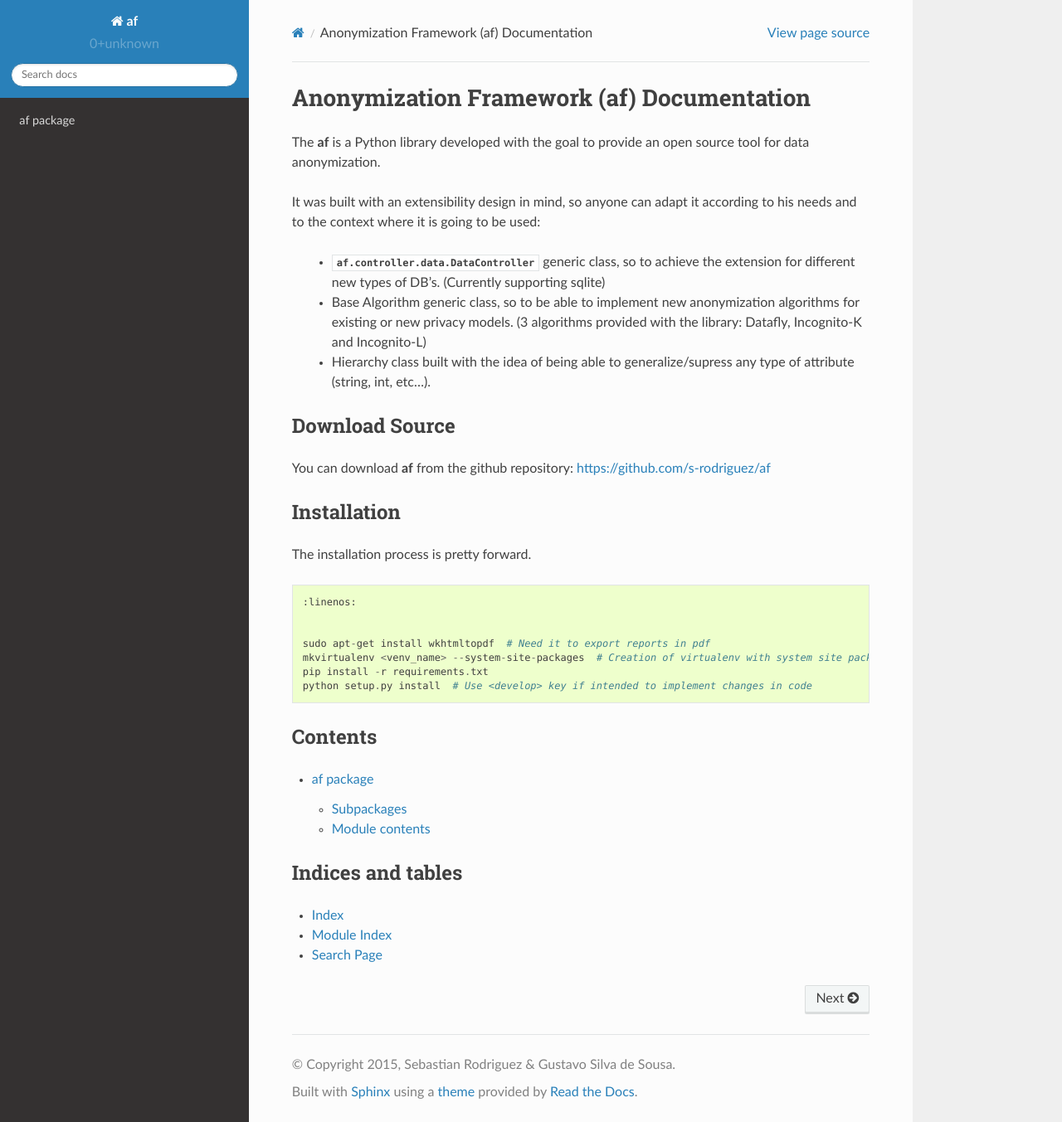
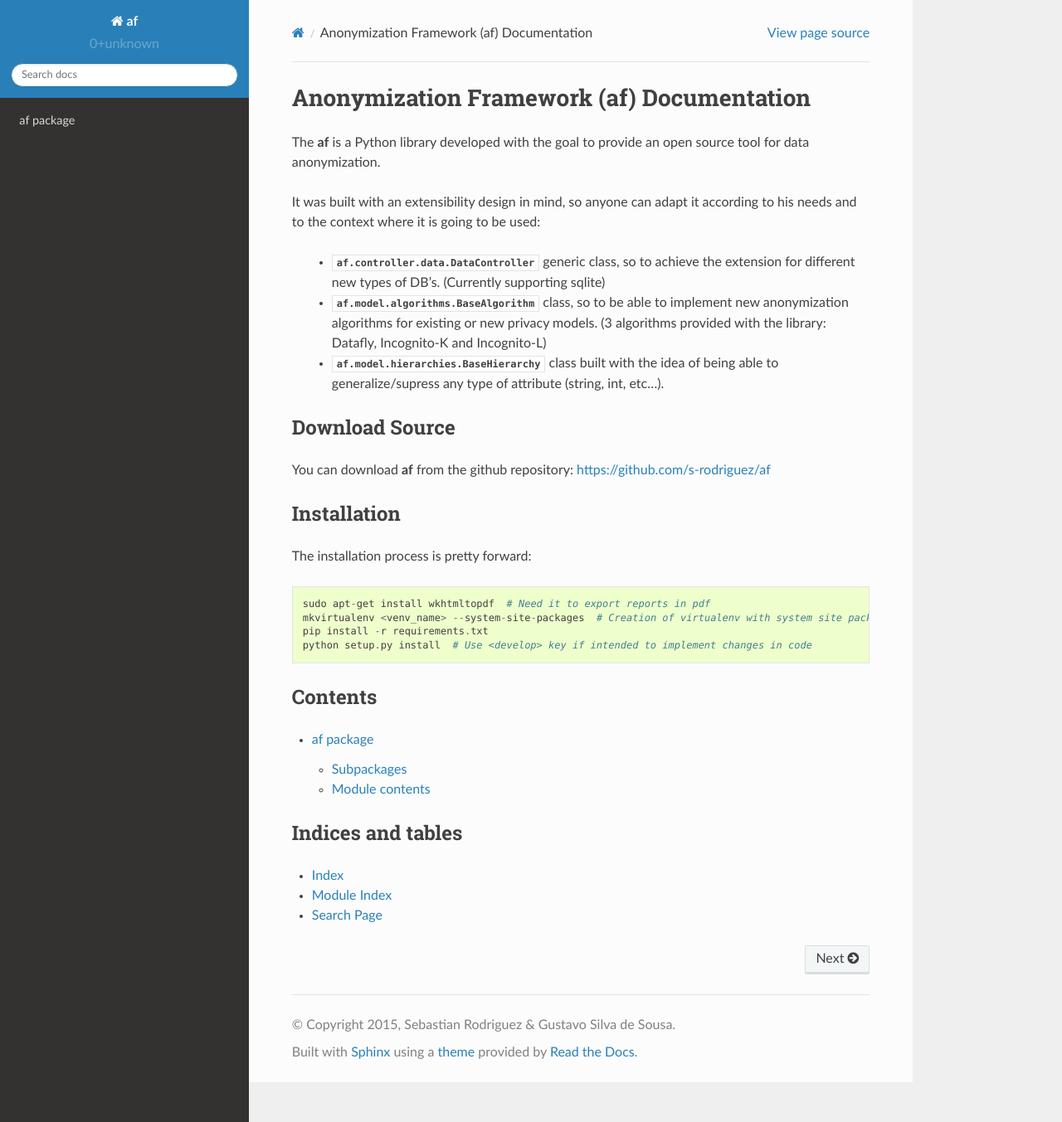
Before and after one commit to s-rodriguez/af, a Sphinx documentation site: the page built from docs/index.rst, in a window 1280 px wide and 1353 px high. Shown: the whole window at 83% size. Built offline with Sphinx 7.4.7 and the Read the Docs theme 2.0.0, drawn with Linux system fonts in a browser that asks for light colours; pages that are not in the unit, such as notebooks, are missing from menus.

Commit message:
dummy documentation changes

```diff
--- a/docs/index.rst
+++ b/docs/index.rst
@@ -11,8 +11,8 @@ The **af** is a Python library developed with the goal to provide an open source
 It was built with an extensibility design in mind, so anyone can adapt it according to his needs and to the context where it is going to be used:
 
  * :class:`af.controller.data.DataController` generic class, so to achieve the extension for different new types of DB's. (Currently supporting sqlite)
- * Base Algorithm generic class, so to be able to implement new anonymization algorithms for existing or new privacy models. (3 algorithms provided with the library: Datafly, Incognito-K and Incognito-L)
- * Hierarchy class built with the idea of being able to generalize/supress any type of attribute (string, int, etc...).
+ * :class:`af.model.algorithms.BaseAlgorithm` class, so to be able to implement new anonymization algorithms for existing or new privacy models. (3 algorithms provided with the library: Datafly, Incognito-K and Incognito-L)
+ * :class:`af.model.hierarchies.BaseHierarchy` class built with the idea of being able to generalize/supress any type of attribute (string, int, etc...).
 
 Download Source
 ===============
@@ -20,14 +20,9 @@ You can download **af** from the github repository: https://github.com/s-rodrigu
 
 Installation
 ============
-The installation process is pretty forward.
+The installation process is pretty forward:
 
-.. highlight:: python
-
-::
-
-   :linenos:
-
+.. code-block:: python
 
    sudo apt-get install wkhtmltopdf  # Need it to export reports in pdf
    mkvirtualenv <venv_name> --system-site-packages  # Creation of virtualenv with system site packages to use the wkhtmltopdf
```
